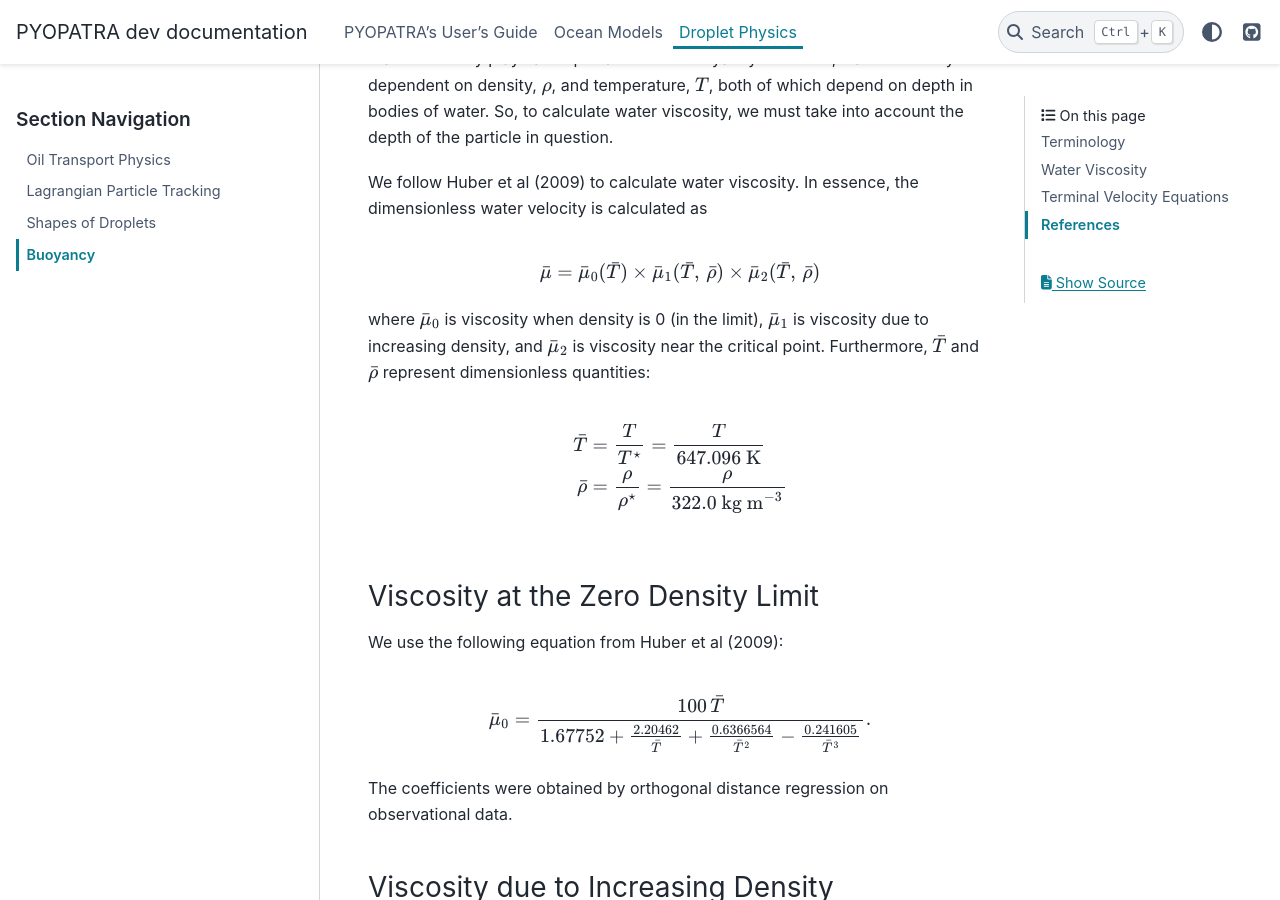
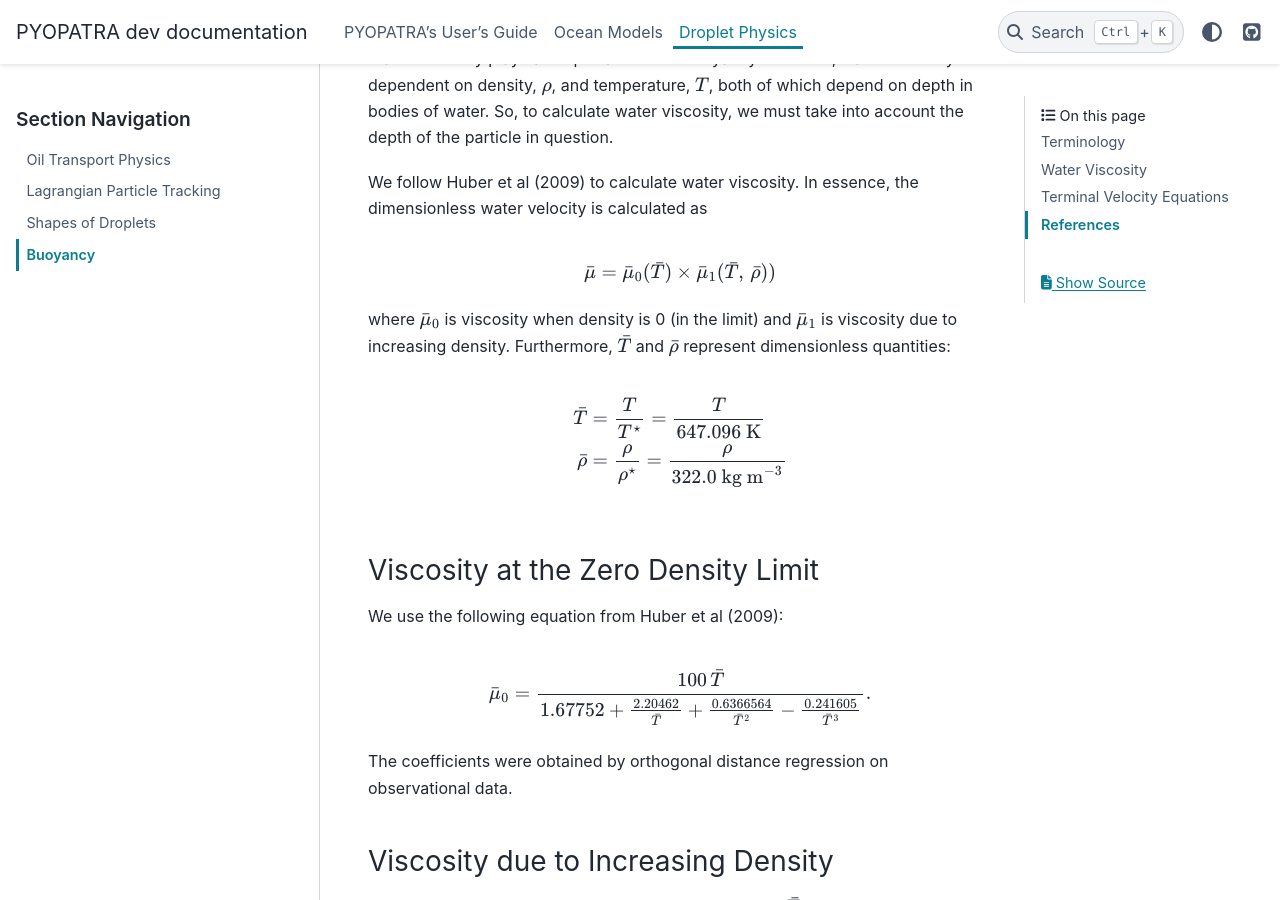
Before and after one commit to UT-CHG/PYOPATRA, a Sphinx documentation site: the page built from docs/physics/buoyancy.rst, in a window 1280 px wide and 900 px high, scrolled down 1036 px. Built offline with Sphinx 7.4.7 and the PyData theme 0.15.4, drawn with Linux system fonts in a browser that asks for light colours.

Commit message:
Update viscosity docs

```diff
--- a/docs/physics/buoyancy.rst
+++ b/docs/physics/buoyancy.rst
@@ -44,10 +44,10 @@ We follow Huber et al (2009) to calculate water viscosity. In essence, the dimen
 water velocity is calculated as
 
 .. math::
-   \bar{\mu} = \bar{\mu}_0(\bar{T}) \times \bar{\mu}_1(\bar{T},\,\bar{\rho}) \times \bar{\mu}_2(\bar{T},\,\bar{\rho})
+   \bar{\mu} = \bar{\mu}_0(\bar{T}) \times \bar{\mu}_1(\bar{T},\,\bar{\rho}))
 
-where :math:`\bar{\mu}_0` is viscosity when density is 0 (in the limit), :math:`\bar{\mu}_1` is viscosity due to increasing
-density, and :math:`\bar{\mu}_2` is viscosity near the critical point. Furthermore, :math:`\bar{T}` and :math:`\bar{\rho}`
+where :math:`\bar{\mu}_0` is viscosity when density is 0 (in the limit) and :math:`\bar{\mu}_1` is viscosity due to increasing
+density. Furthermore, :math:`\bar{T}` and :math:`\bar{\rho}`
 represent dimensionless quantities:
 
 .. math::
```
